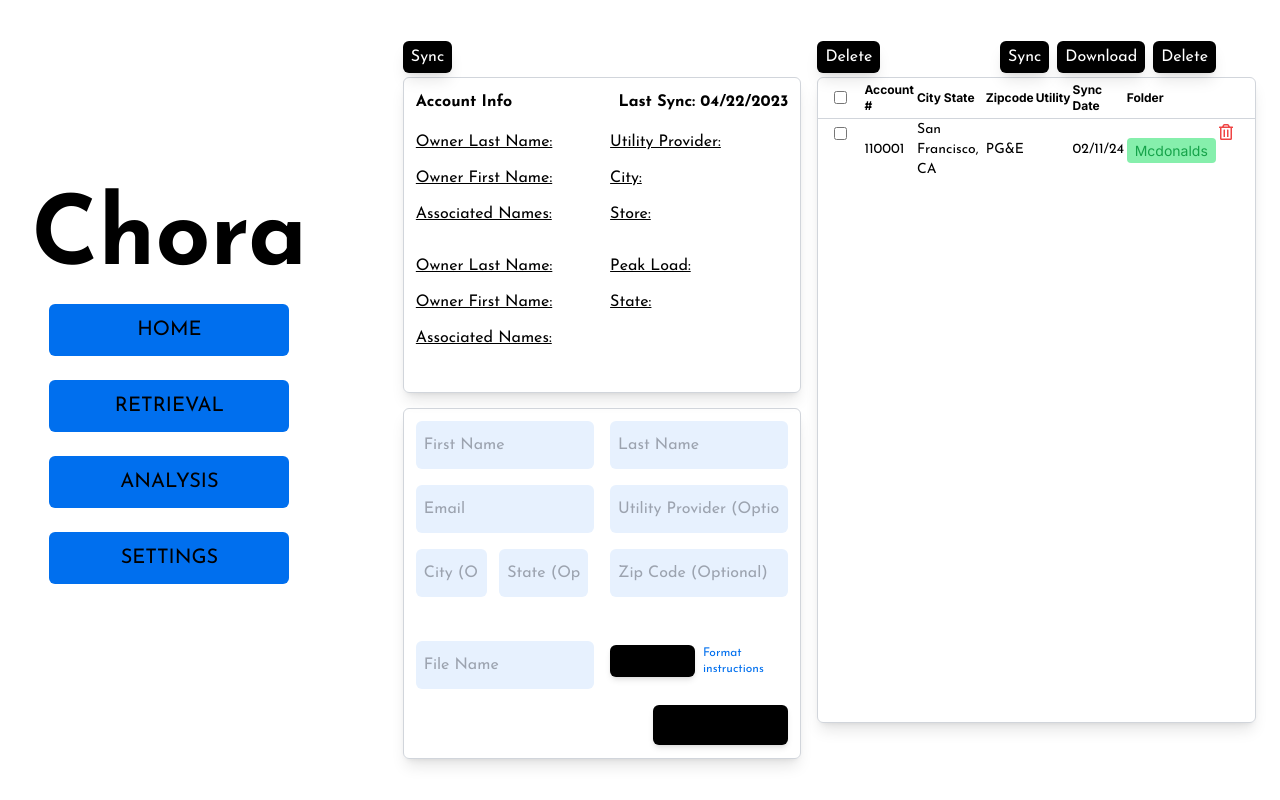
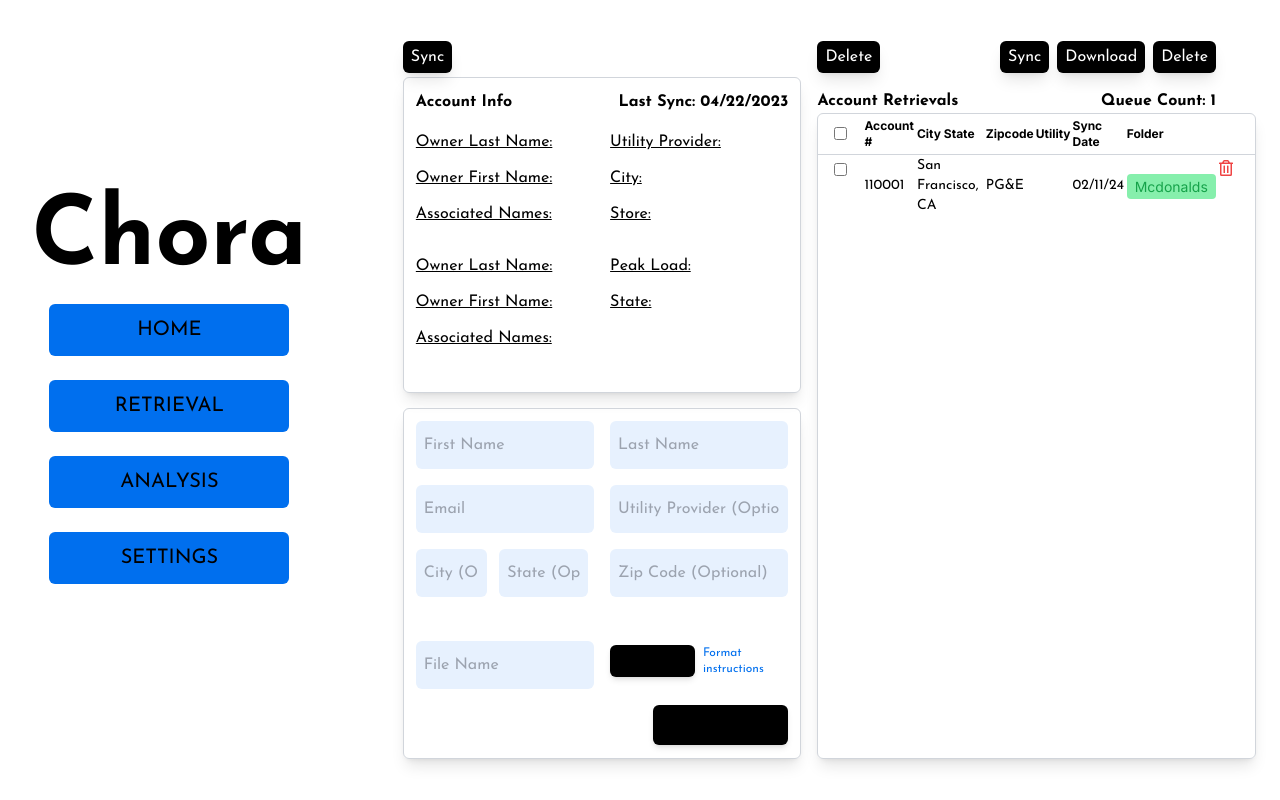
Before and after one commit to Meedux/GTM-Requirement, a Next.js app: page /portal/retrieval in a window 1280 px wide. Built offline with nearby package versions, Linux system fonts and the light colour scheme.

Commit message:
Small addition

```diff
--- a/components/Accounts.tsx
+++ b/components/Accounts.tsx
@@ -49,6 +49,14 @@ const Accounts = () => {
           </button>
         </div>
       </div>
+      {
+        url === "/portal/retrieval" && (
+          <div className="flex justify-between mt-3">
+            <span className="font-bold text-black font-joseph-sans">Account Retrievals</span>
+            <span className="font-bold text-black font-joseph-sans">Queue Count: 1</span>
+          </div>
+        )
+      }
       <div className="border border-gray-300 rounded-md shadow-lg w-[110%] card h-[90%] overflow-auto">
         <table className="w-full">
           <thead>
```
